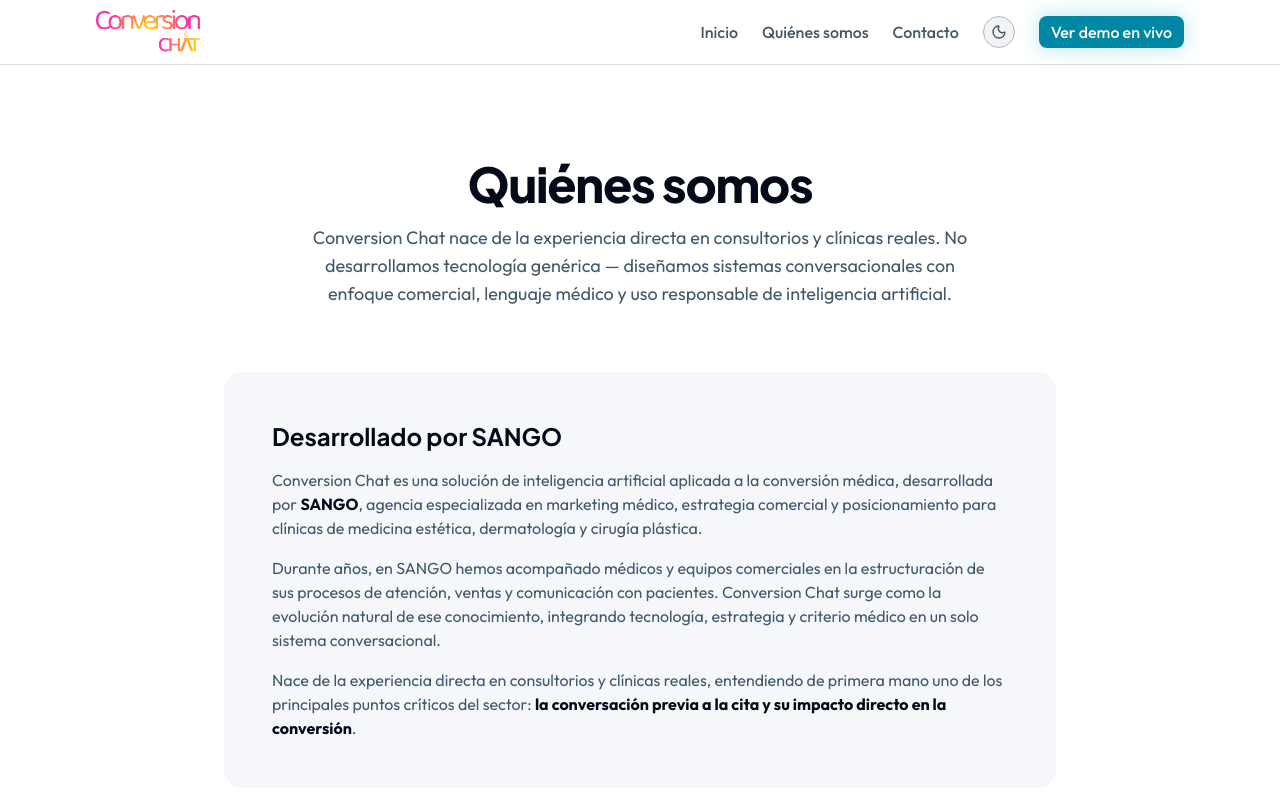
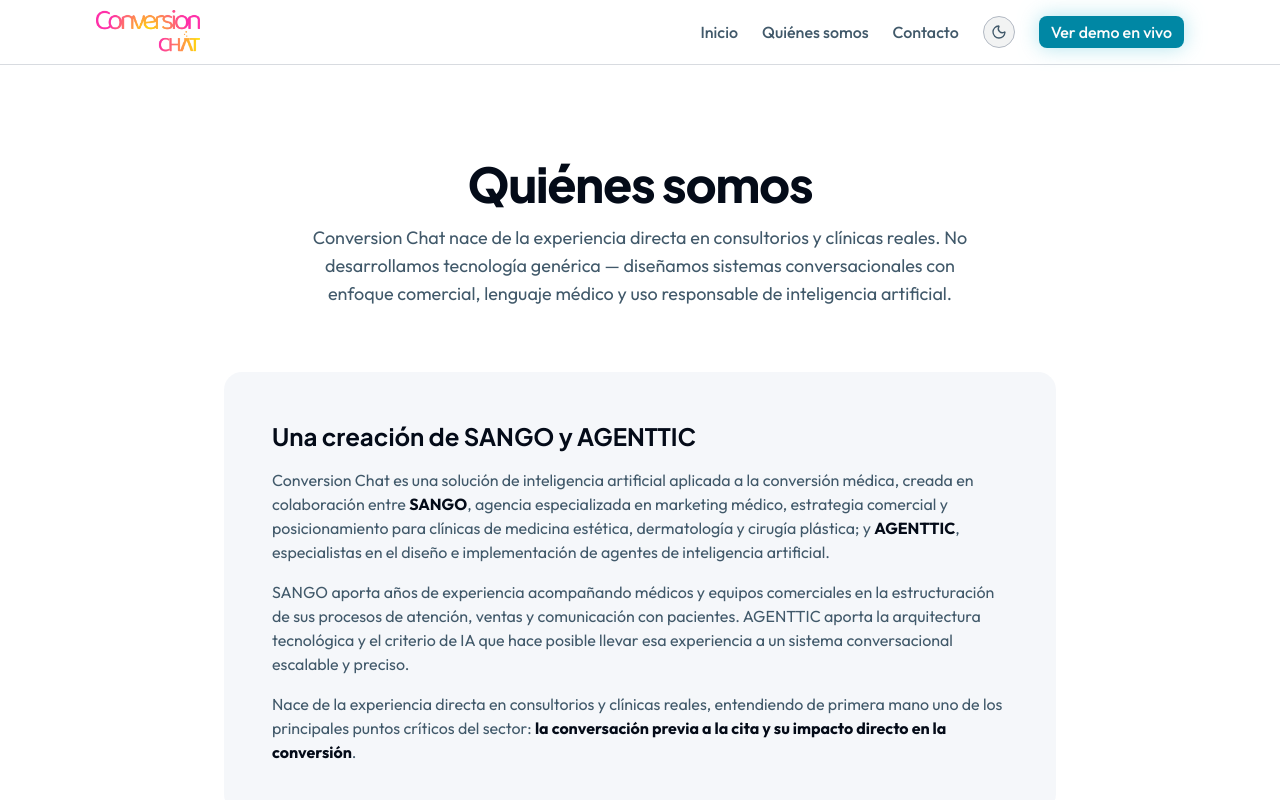
Before and after one commit to alephart/conversion-chat, a Next.js app: page /quienes-somos in a window 1280 px wide. Shown: the top 800 px of the page. Built offline with nearby package versions, Linux system fonts and the light colour scheme.

Commit message:
feat: update text constituition

```diff
--- a/app/politica-privacidad/page.tsx
+++ b/app/politica-privacidad/page.tsx
@@ -3,7 +3,7 @@
 export const metadata: Metadata = {
   title: "Política de privacidad – Conversion Chat",
   description:
-    "Política de privacidad, tratamiento de datos y uso responsable de inteligencia artificial de Conversion Chat, desarrollado por SANGO Laboratorio Creativo.",
+    "Política de privacidad, tratamiento de datos y uso responsable de inteligencia artificial de Conversion Chat, una creación de SANGO y AGENTTIC.",
 };
 
 export default function PoliticaPrivacidadPage() {
@@ -17,8 +17,8 @@
           Tratamiento de datos y uso responsable de inteligencia artificial
         </p>
         <p className="mb-12 text-sm text-muted-foreground">
-          <strong>CONVERSION CHAT</strong> · Desarrollado por SANGO Laboratorio
-          Creativo · Última actualización: Febrero de 2026
+          <strong>CONVERSION CHAT</strong> · Una creación de SANGO y AGENTTIC ·
+          Última actualización: Marzo de 2026
         </p>
 
         <div className="space-y-10 text-base leading-relaxed">
@@ -56,10 +56,10 @@
               </li>
             </ul>
             <p className="mt-3 text-muted-foreground">
-              SANGO actúa como desarrollador, administrador y responsable del
-              sistema Conversion Chat, sin perjuicio de que cada clínica usuaria
-              sea responsable del tratamiento de los datos de sus propios
-              pacientes.
+              SANGO y AGENTTIC actúan conjuntamente como creadores y
+              administradores del sistema Conversion Chat, sin perjuicio de que
+              cada clínica usuaria sea responsable del tratamiento de los datos
+              de sus propios pacientes.
             </p>
           </Section>
 
@@ -155,8 +155,8 @@
               <li>Debe contar con sus propias políticas de privacidad.</li>
             </ul>
             <p className="mt-3 text-muted-foreground">
-              SANGO no se hace responsable por el uso indebido del sistema por
-              parte de terceros.
+              SANGO y AGENTTIC no se hacen responsables por el uso indebido del
+              sistema por parte de terceros.
             </p>
           </Section>
 
@@ -173,10 +173,10 @@
 
           <Section number="9" title="Seguridad de la información">
             <p className="text-muted-foreground">
-              SANGO adopta medidas técnicas, humanas y administrativas razonables
-              para proteger la información contra acceso no autorizado, pérdida o
-              uso indebido. No obstante, el usuario reconoce que ningún sistema es
-              completamente infalible.
+              SANGO y AGENTTIC adoptan medidas técnicas, humanas y
+              administrativas razonables para proteger la información contra
+              acceso no autorizado, pérdida o uso indebido. No obstante, el
+              usuario reconoce que ningún sistema es completamente infalible.
             </p>
           </Section>
 
@@ -190,9 +190,9 @@
 
           <Section number="11" title="Modificaciones">
             <p className="text-muted-foreground">
-              SANGO se reserva el derecho de modificar esta política en cualquier
-              momento. Los cambios serán informados a través de los canales
-              oficiales.
+              SANGO y AGENTTIC se reservan el derecho de modificar esta política
+              en cualquier momento. Los cambios serán informados a través de los
+              canales oficiales.
             </p>
           </Section>
 
@@ -209,7 +209,7 @@
           </Section>
 
           <p className="border-t border-border pt-8 text-sm text-muted-foreground">
-            © Conversion Chat – Desarrollado por SANGO Laboratorio Creativo.
+            © Conversion Chat – Una creación de SANGO y AGENTTIC.
             Inteligencia artificial aplicada a conversaciones médicas reales.
           </p>
         </div>
--- a/app/quienes-somos/page.tsx
+++ b/app/quienes-somos/page.tsx
@@ -5,7 +5,7 @@
 export const metadata: Metadata = {
   title: "Quiénes somos – Conversion Chat",
   description:
-    "Conversion Chat es desarrollado por SANGO, agencia especializada en marketing médico y estrategia comercial para clínicas de medicina estética, dermatología y cirugía plástica.",
+    "Conversion Chat es una creación de SANGO y AGENTTIC, combinando experiencia en marketing médico, estrategia comercial para clínicas de medicina estética, dermatología y cirugía plástica y tecnología de inteligencia artificial.",
 };
 
 export default function QuienesSomosPage() {
@@ -27,21 +27,25 @@
 
         {/* Origen */}
         <section className="mb-16 rounded-2xl bg-muted/40 p-8 sm:p-12">
-          <h2 className="mb-4 text-2xl font-bold">Desarrollado por SANGO</h2>
+          <h2 className="mb-4 text-2xl font-bold">
+            Una creación de SANGO y AGENTTIC
+          </h2>
           <p className="mb-4 text-base text-muted-foreground">
             Conversion Chat es una solución de inteligencia artificial aplicada
-            a la conversión médica, desarrollada por{" "}
+            a la conversión médica, creada en colaboración entre{" "}
             <strong className="text-foreground">SANGO</strong>, agencia
             especializada en marketing médico, estrategia comercial y
             posicionamiento para clínicas de medicina estética, dermatología y
-            cirugía plástica.
+            cirugía plástica; y{" "}
+            <strong className="text-foreground">AGENTTIC</strong>, especialistas
+            en el diseño e implementación de agentes de inteligencia artificial.
           </p>
           <p className="mb-4 text-base text-muted-foreground">
-            Durante años, en SANGO hemos acompañado médicos y equipos
+            SANGO aporta años de experiencia acompañando médicos y equipos
             comerciales en la estructuración de sus procesos de atención, ventas
-            y comunicación con pacientes. Conversion Chat surge como la
-            evolución natural de ese conocimiento, integrando tecnología,
-            estrategia y criterio médico en un solo sistema conversacional.
+            y comunicación con pacientes. AGENTTIC aporta la arquitectura
+            tecnológica y el criterio de IA que hace posible llevar esa
+            experiencia a un sistema conversacional escalable y preciso.
           </p>
           <p className="text-base text-muted-foreground">
             Nace de la experiencia directa en consultorios y clínicas reales,
```
